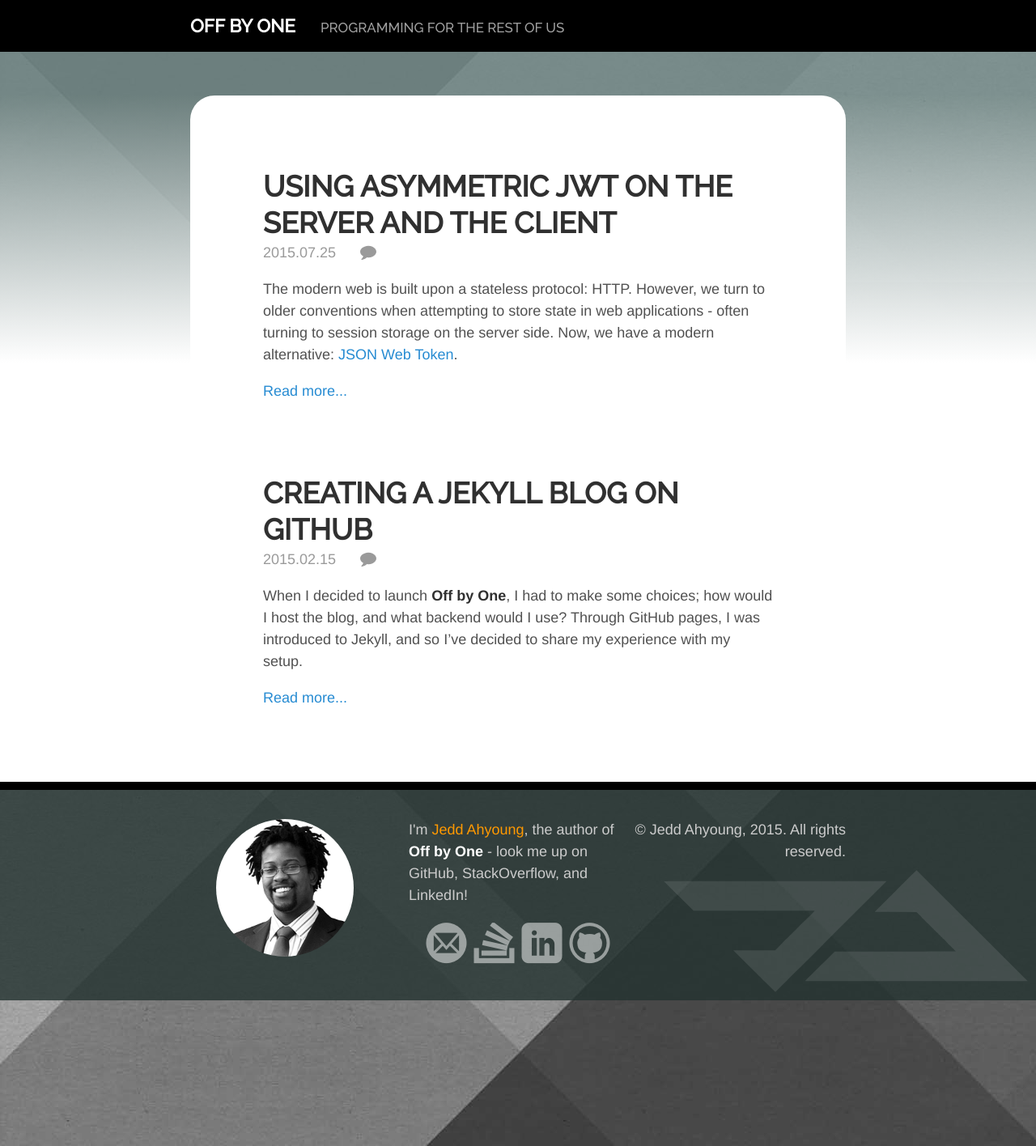
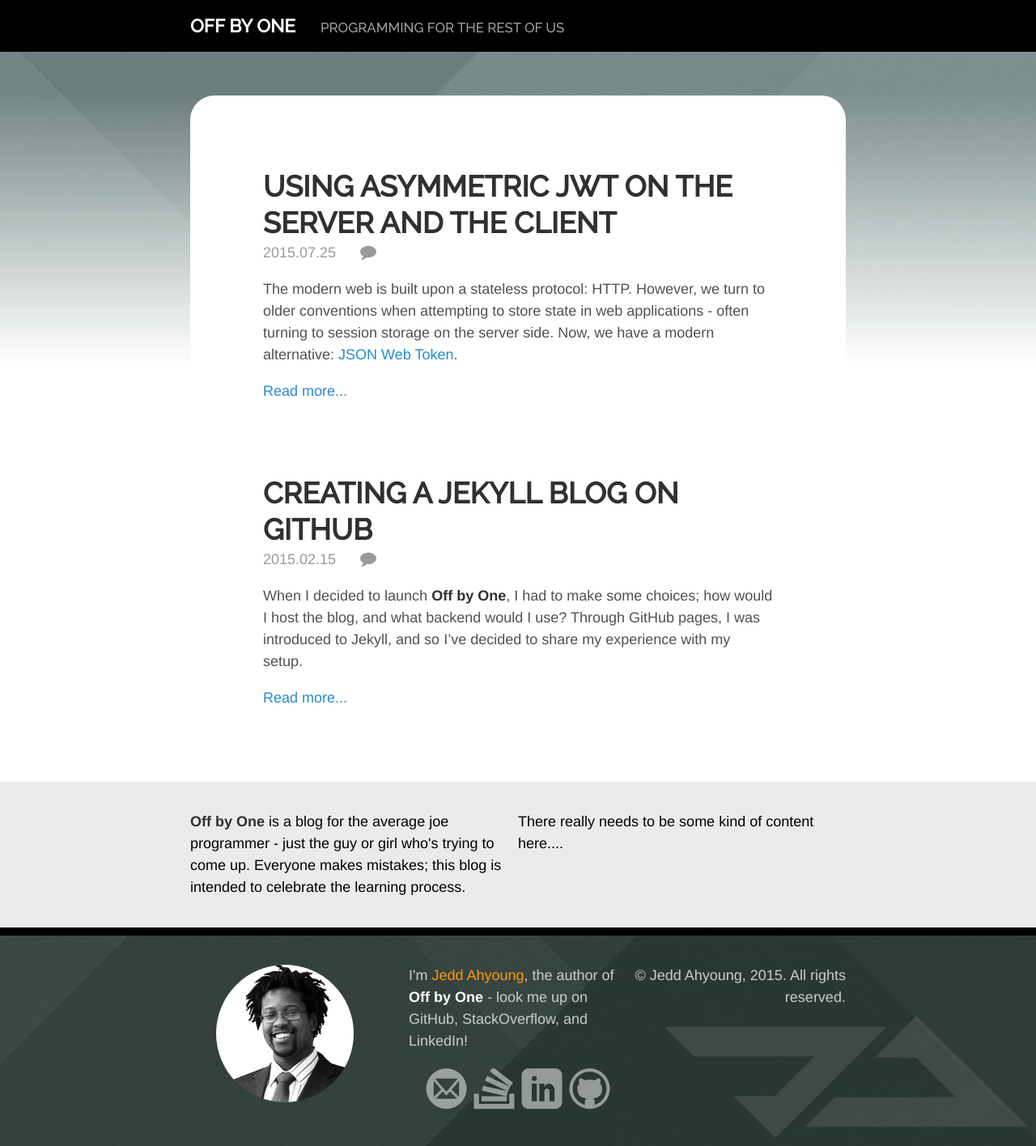
Before and after one commit to jwahyoung/off-by-one, a Jekyll site: the page built from index.html, in a window 1280 px wide. Shown: the whole page at 81% size. Built offline with Jekyll 4.4.1, drawn with Linux system fonts in a browser that asks for light colours; some web fonts are replaced; Markdown is read by kramdown in place of the engine named in the settings; the list of posts is cut into pages by our own code; comment, search, counter and statistics services are not loaded.

Commit message:
Set up layout. Content is still WIP.

```diff
--- a/_includes/disqus.html
+++ b/_includes/disqus.html
@@ -5,7 +5,6 @@
 	var disqus_identifier = '{{ include.uid }}';
 	var disqus_title = '{{ include.title }}';
 	var disqus_url = '{{ site.url }}{{ include.url }}';
-	// var disqus_developer = 1;
 
 	/* * * DON'T EDIT BELOW THIS LINE * * */
 	(function() {
--- a/_layouts/default.html
+++ b/_layouts/default.html
@@ -29,6 +29,16 @@
       <div class="push"></div>
     </div>
 
+    <div class="inspiration">
+      <div class="container">
+        <div class="column on-2">
+          <strong>{{site.title}}</strong> is a blog for the average joe programmer - just the guy or girl who's trying to come up. Everyone makes mistakes; this blog is intended to celebrate the learning process.
+        </div><div class="column on-2">
+          There really needs to be some kind of content here....
+        </div>
+      </div>
+    </div>
+
     <div class="footer">
       <div class="container">
         <div class="column on-3 center-align">
--- a/_scss/layout.scss
+++ b/_scss/layout.scss
@@ -30,6 +30,30 @@
 	&.content {
 		@media screen and (max-width: 640px) {
 			background: #fff;
+		}
+	}
+}
+
+.inspiration {
+	min-height: 5rem;
+	background: #ebebeb;
+	color: #000;
+
+	.column {
+		vertical-align: top;
+
+		@media screen and (min-width: 640px) {
+			display: inline-block;
+			padding: 2rem 0;
+
+			&.on-2 {
+				width: 50%;
+			}
+		}
+
+		@media screen and (max-width: 640px) {
+			display: block;
+			padding: 1rem 0;
 		}
 	}
 }
```
Also changed, not shown: LICENSE.md (deleted), README.md (deleted). Lines whose indentation alone changed are shown as unchanged.
